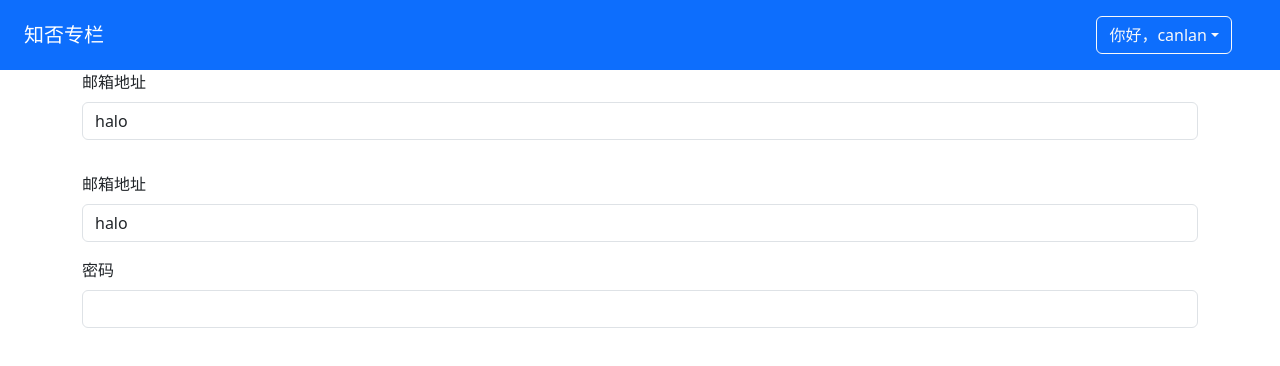
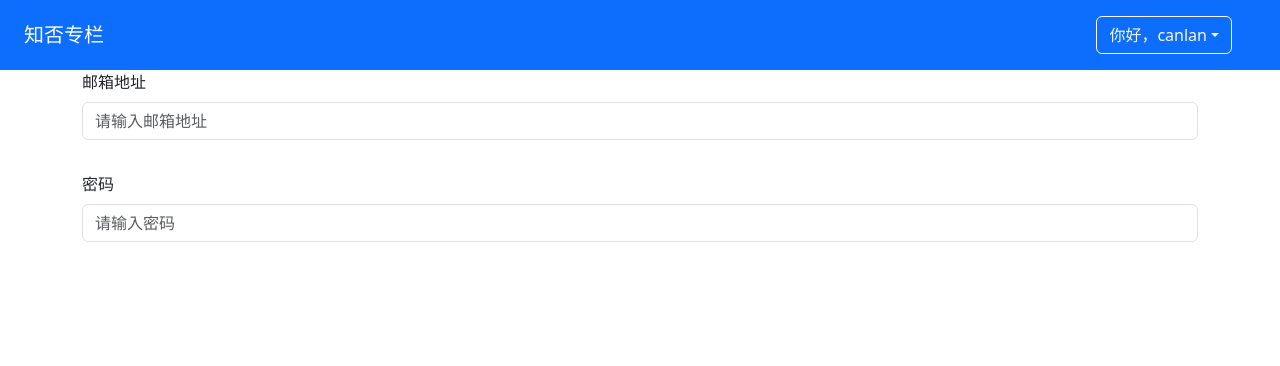
Before and after one commit to canlan527/vue3-zhifou, a Vue app: page / in a window 1280 px wide. Shown: the top 366 px of the page. Built offline with nearby package versions, Linux system fonts and the light colour scheme.

Commit message:
使用 $attrs 支持默认属性

```diff
--- a/src/App.vue
+++ b/src/App.vue
@@ -6,19 +6,11 @@
     <form>
       <div class="mb-3">
         <label for="exampleInputEmail1" class="form-label">邮箱地址</label>
-        <ValidateInput :rules="emailRules" v-model="emailRef.val"/>
+        <ValidateInput type="text" :rules="emailRules" v-model="emailRef.val" placeholder="请输入邮箱地址" />
       </div>
       <div class="mb-3">
-        <label for="exampleInputEmail1" class="form-label">邮箱地址</label>
-        <input type="email" class="form-control" id="exampleInputEmail1" aria-describedby="emailHelp"
-          v-model="emailRef.val"
-          @blur="() => validateEmail(emailRef.val)"
-        >
-        <div id="emailHelp" class="form-text">{{ emailRef.message }}</div>
-      </div>
-      <div class="mb-3">
-        <label for="exampleInputPassword1" class="form-label">密码</label>
-        <input type="password" class="form-control" id="exampleInputPassword1">
+        <label for="password" class="form-label">密码</label>
+        <ValidateInput id="password" type="password" placeholder="请输入密码" :rules="passRules" v-model="passwordRef.val" />
       </div>
     </form>
   </div>
@@ -75,10 +67,22 @@ export default defineComponent({
       { type: 'required', message: '邮箱不能为空' },
       { type: 'email', message: '请输入正确的邮箱地址' }
     ]
+    const passRules: RulesProp = [
+      { type: 'required', message: '密码不能为空' },
+      { type: 'minLength', value: 6, message: '密码长度不能少于6位' },
+      { type: 'maxLength', value: 16, message: '密码长度不能超过16位' },
+      { type: 'password', message: '密码必须包含字母、数字' },
+
+    ]
 
     // 表单验证
     const emailRef = reactive({
-      val: 'halo',
+      val: '',
+      error: false,
+      message: ''
+    })
+    const passwordRef = reactive({
+      val: '',
       error: false,
       message: ''
     })
@@ -86,7 +90,7 @@ export default defineComponent({
     // 表单验证函数
     const validateEmail = (email: string) => {
       // 判断是否为空
-      if(emailRef.val.trim() === '') {
+      if (emailRef.val.trim() === '') {
         emailRef.error = true;
         emailRef.message = '邮箱不能为空';
         return false;
@@ -108,8 +112,10 @@ export default defineComponent({
       testData,
       userData,
       emailRef,
+      passwordRef,
       validateEmail,
       emailRules,
+      passRules,
     }
   }
 })
--- a/src/components/ValidateInput.vue
+++ b/src/components/ValidateInput.vue
@@ -1,7 +1,7 @@
 <template>
   <div class="validate-input-container pb-3">
-    <input type="text" class="form-control" :class="{ 'is-invalid': inputRef.error }"
-      :value="modelValue" @input="updateValue" @blur="validate(inputRef.val)">
+    <input class="form-control" :class="{ 'is-invalid': inputRef.error }" v-bind="$attrs" :value="modelValue"
+      @input="updateValue" @blur="validate(inputRef.val)">
     <div v-if="inputRef.error" class="invalid-feedback">{{ inputRef.message }}</div>
   </div>
 </template>
@@ -10,10 +10,12 @@ import { defineComponent, reactive } from 'vue'
 import type { PropType } from 'vue'
 
 const emailReg = /^[a-zA-Z0-9_-]+@[a-zA-Z0-9_-]+(\.[a-zA-Z0-9_-]+)+$/
+const passwordReg = /^(?![0-9]+$)(?![a-zA-Z]+$)[0-9A-Za-z]{6,16}$/
 
 interface RuleProp {
-  type: 'required' | 'email'
+  type: 'required' | 'email' | 'minLength' | 'maxLength' | 'password'
   message: string
+  value?: number
 }
 
 export type RulesProp = RuleProp[]
@@ -24,8 +26,9 @@ export default defineComponent({
     rules: Array as PropType<RulesProp>,
     modelValue: String,
   },
+  inheritAttrs: false,
   emits: ['update:modelValue'],
-  setup(props, { emit }) {
+  setup(props, { emit, attrs }) {
     const inputRef = reactive({
       val: props.modelValue || '',
       error: false,
@@ -40,16 +43,28 @@ export default defineComponent({
 
 
     const validate = (val: string) => {
-      if(props.rules) {
+      if (props.rules) {
         const allPassed = props.rules.every(rule => {
           let passed = true
           switch (rule.type) {
             case 'required':
-              passed = val.trim()!== ''
+              passed = val.trim() !== ''
               inputRef.message = rule.message
               break;
             case 'email':
               passed = emailReg.test(val)
+              inputRef.message = rule.message
+              break;
+            case 'password':
+              passed = passwordReg.test(val)
+              inputRef.message = rule.message
+              break;
+            case 'maxLength':
+              passed = val.length <= rule.value!
+              inputRef.message = rule.message
+              break;
+            case 'minLength':
+              passed = val.length >= rule.value!
               inputRef.message = rule.message
               break;
             default:
@@ -57,7 +72,7 @@ export default defineComponent({
           }
           return passed
         })
-        inputRef.error =!allPassed
+        inputRef.error = !allPassed
       }
     }
 
@@ -69,6 +84,4 @@ export default defineComponent({
   }
 })
 </script>
-<style scoped>
-
-</style>
+<style scoped></style>
```
